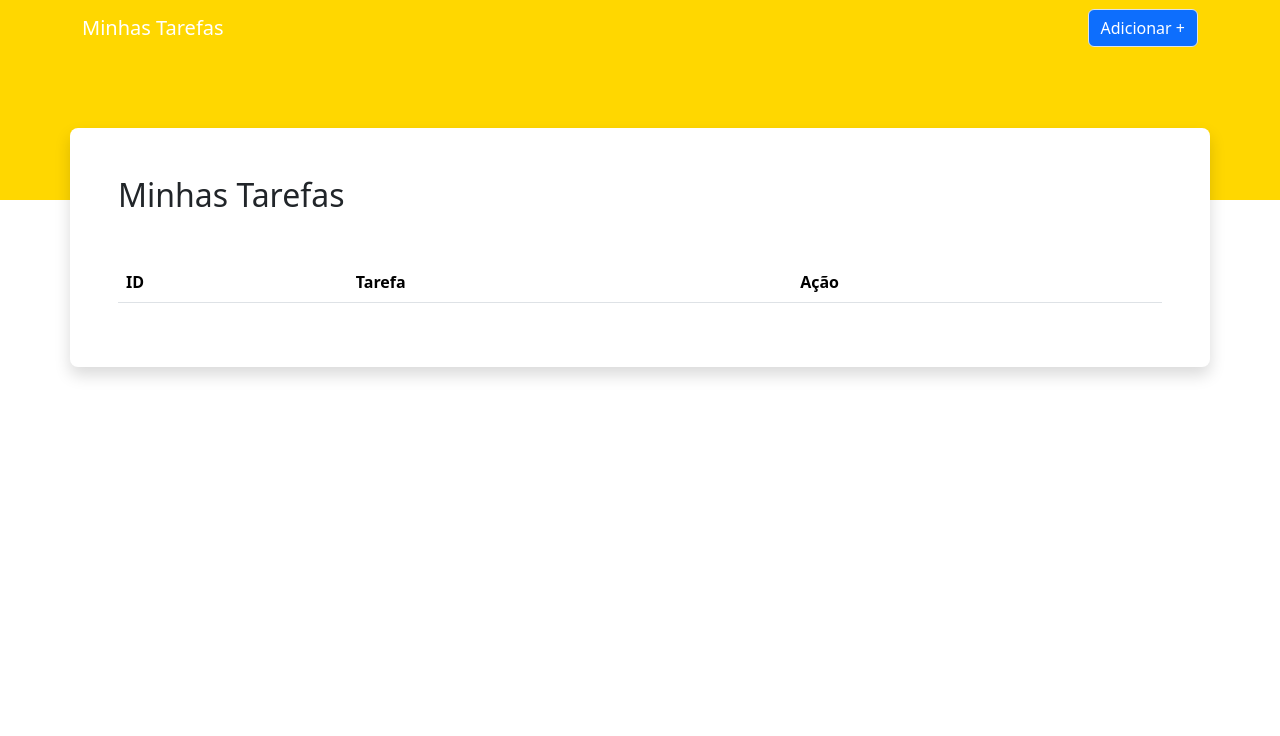
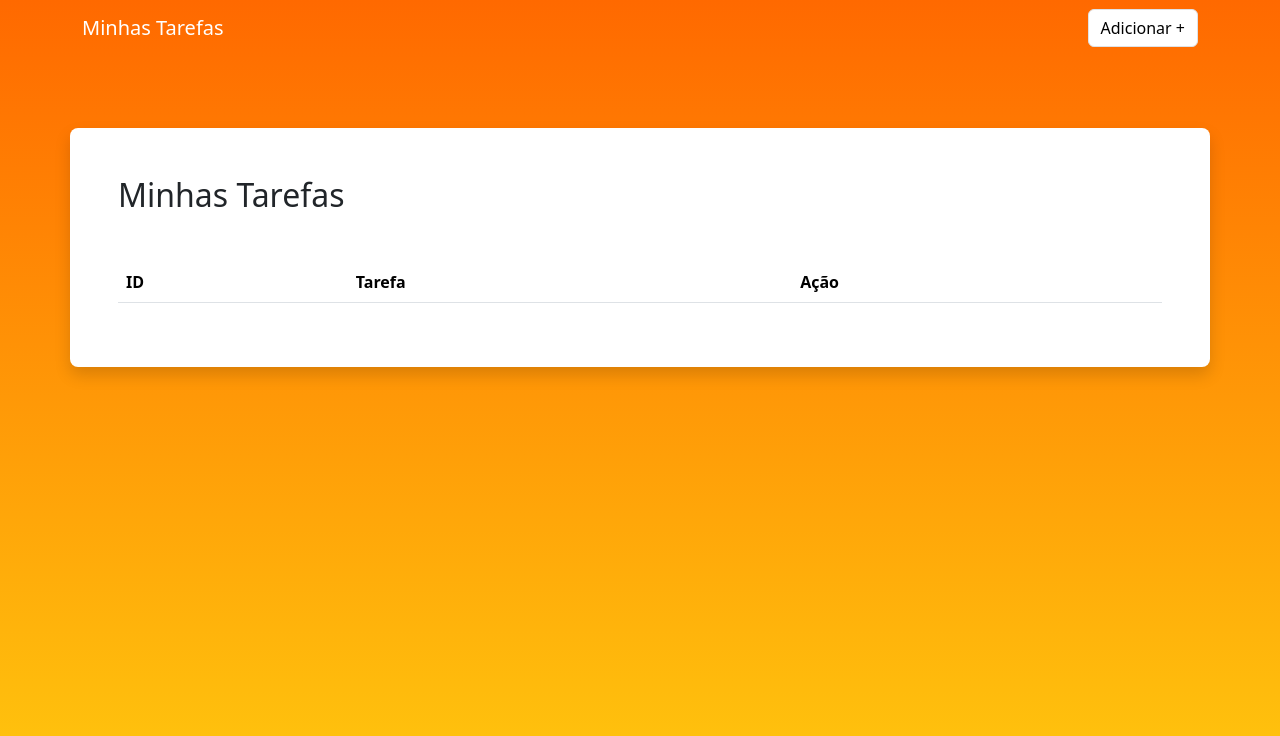
Before and after one commit to DzinnnXn/Site_Flask, a plain HTML site: page index.html in a window 1280 px wide. Drawn offline with nearby package versions, Linux system fonts and the light colour scheme; no server answers.

Commit message:
Update style.css

```diff
--- a/style.css
+++ b/style.css
@@ -2,16 +2,13 @@ html::before{
     content: "";
     position: absolute;
     width: 100%;
-    height: 200px;
-    background-color:gold;
+    height: 100%;
+    background-image: linear-gradient(#FF6900, #FFC80E);
     z-index: -1;
 }
-
 .navbar{
     height: 80px;
     align-content: first baseline;
-    padding-left: 30px;
-    padding-right: 30px;
 }
 
 .custom-icon {
@@ -23,5 +20,10 @@ html::before{
 }
 
 .btn{
-    border: rgb(255, 255, 255);
+    border: black;
 }
+
+#but{
+    background-color: white;
+    color: black;
+}
```
